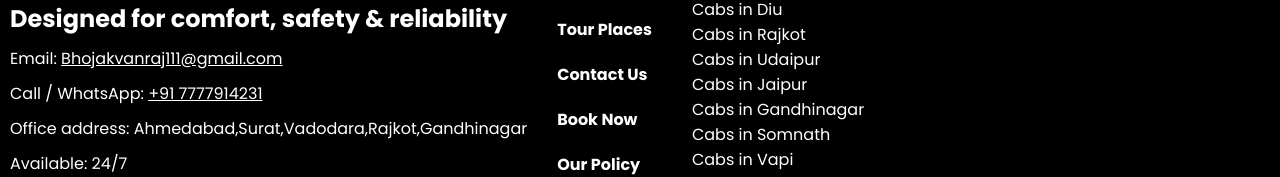
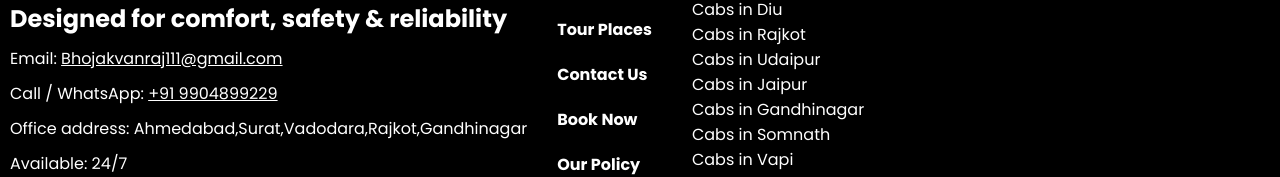
Before and after one commit to abhishekmevada/yash-raj-cab-services, a React (Vite) app: page / in a window 1280 px wide. Shown: the part 4212-4389 px from the top of the page. Built offline with nearby package versions, Linux system fonts and the light colour scheme.

Commit message:
Update Footer.tsx

```diff
--- a/src/components/Footer.tsx
+++ b/src/components/Footer.tsx
@@ -27,8 +27,8 @@ export default function Footer() {
             </p>
             <p>
               Call / WhatsApp:{" "}
-              <a href="https://wa.me/+917777914231" className="fLink">
-                +91 7777914231
+              <a href="https://wa.me/+919904899229" className="fLink">
+                +91 9904899229
               </a>
             </p>
             <p className="fLink" style={{ textDecoration: 'none' }}>
```
